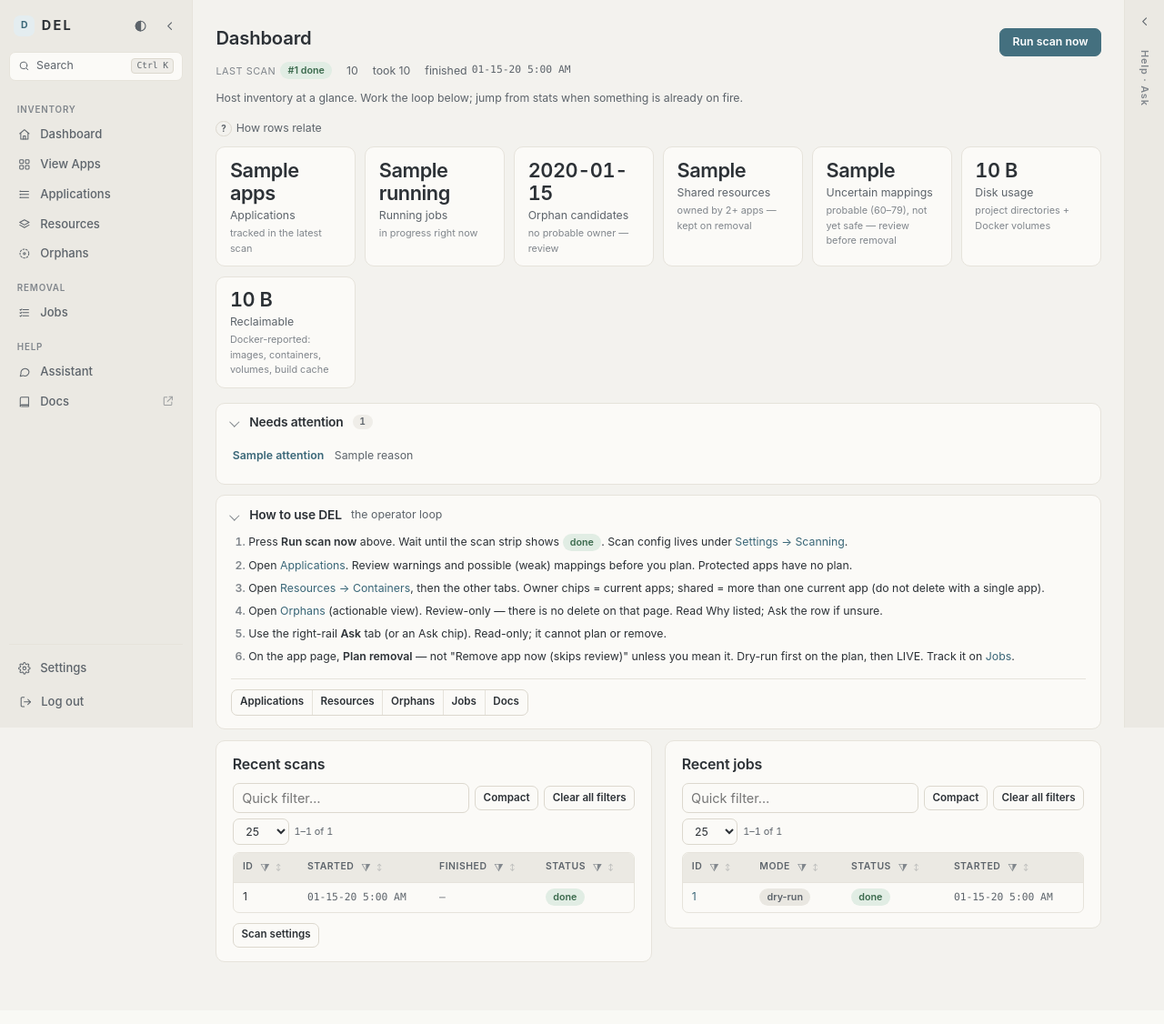
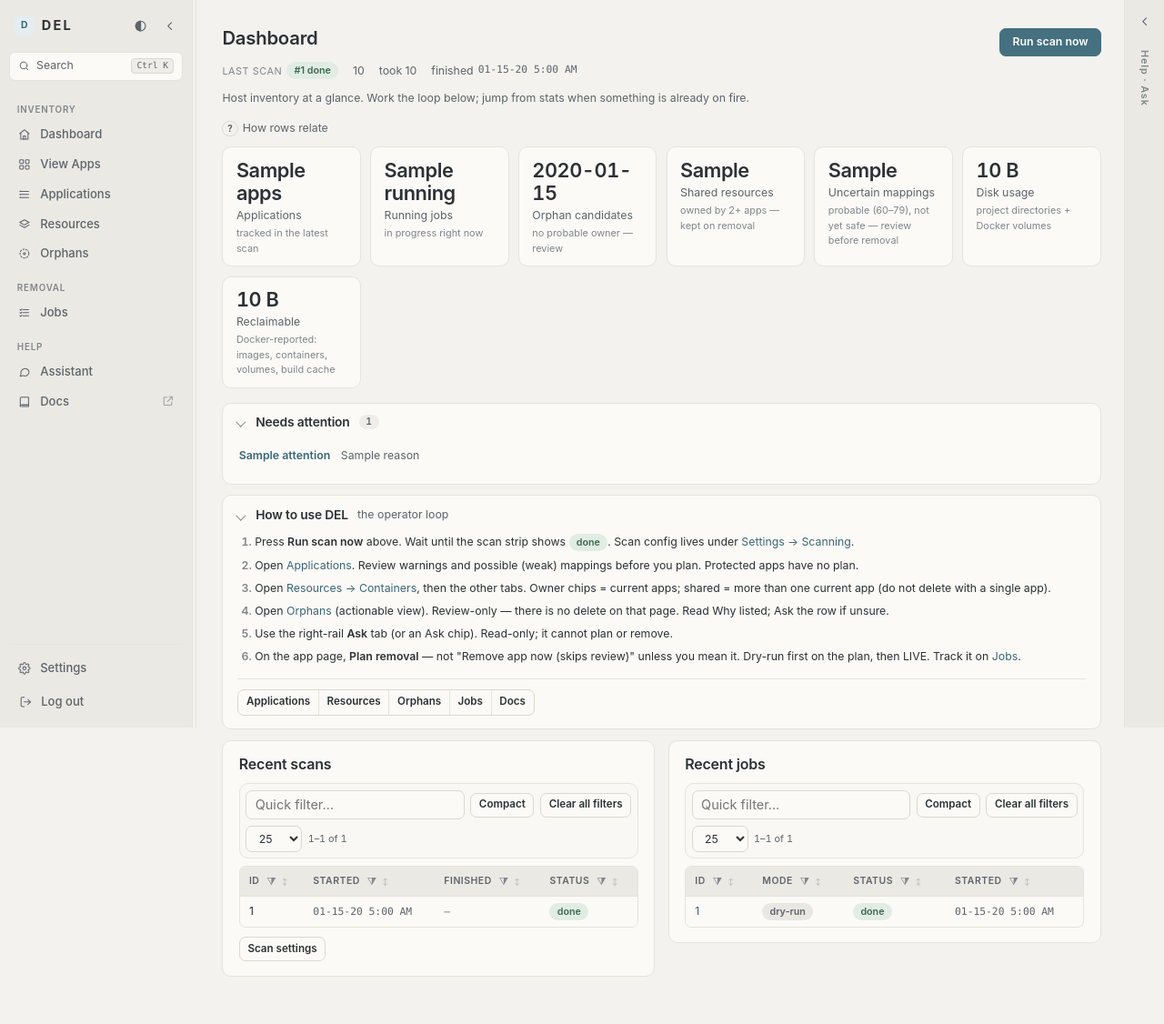
Before and after one commit to adminbjkai/del, a FastAPI app: template backend/del_app/web/templates/dashboard.html in a window 1280 px wide. Shown: the whole page at 91% size. Before the commit the page ends 1058 px from the top, so only its background shows below. Run offline with FastAPI, Linux system fonts and the light colour scheme; the template is opened without the code that fills it: most values are stand-ins (such as "Sample title", 1, 10 or a date in 2020); data that the repository does not hold is empty; some libraries are stand-ins or nearby versions.

Commit message:
Polish workspace layout and panel controls

```diff
--- a/backend/del_app/web/static/app.css
+++ b/backend/del_app/web/static/app.css
@@ -211,11 +211,16 @@ hr { border: 0; border-top: 1px solid var(--border-subtle); margin: var(--space-
 /* =========================================================================
    3  Shell: sidebar | content | right rail (Help / Ask)
    ========================================================================= */
-.layout { display: flex; min-height: 100vh; min-height: 100dvh; }
+.layout {
+  --sidebar-width: 212px;
+  --rail-width: 300px;
+  display: flex;
+  min-height: 100vh;
+  min-height: 100dvh;
+}
 
 .sidebar {
-  --sidebar-w: 212px;
-  width: var(--sidebar-w);
+  width: var(--sidebar-width);
   flex-shrink: 0;
   position: sticky;
   top: 0;
@@ -335,7 +340,7 @@ hr { border: 0; border-top: 1px solid var(--border-subtle); margin: var(--space-
 .layout.sidebar-collapsed .logout-btn { justify-content: center; padding-left: 0; padding-right: 0; gap: 0; }
 .layout.sidebar-collapsed .sidebar-collapse-btn .ico { transform: rotate(180deg); }
 
-.main-wrap { flex: 1; display: flex; min-width: 0; align-items: flex-start; max-width: 100%; overflow-x: clip; }
+.main-wrap { flex: 1; display: flex; min-width: 0; min-height: 100vh; min-height: 100dvh; align-items: flex-start; max-width: 100%; overflow-x: clip; }
 .content {
   flex: 1 1 auto;
   width: 100%;
@@ -410,6 +414,42 @@ hr { border: 0; border-top: 1px solid var(--border-subtle); margin: var(--space-
   border: 0; background: none; font-family: inherit;
 }
 .layout.glossary-collapsed .rail-collapsed-label:hover { color: var(--accent); }
+
+/* Desktop shell dividers double as persistent, keyboard-accessible resizers. */
+.panel-resizer {
+  display: none;
+  position: sticky;
+  top: 0;
+  z-index: 42;
+  width: 7px;
+  height: 100vh;
+  height: 100dvh;
+  flex: 0 0 7px;
+  cursor: col-resize;
+  touch-action: none;
+}
+.panel-resizer::after {
+  content: "";
+  position: absolute;
+  inset: 0 3px;
+  background: var(--border-subtle);
+  transition: background var(--ease), box-shadow var(--ease);
+}
+.panel-resizer:hover::after,
+.panel-resizer:focus-visible::after,
+.panel-resizer.is-dragging::after {
+  background: var(--accent);
+  box-shadow: 0 0 0 2px var(--accent-soft);
+}
+body.is-panel-resizing { cursor: col-resize; user-select: none; }
+@media (min-width: 900px) {
+  .sidebar-resizer { display: block; }
+  .layout.sidebar-collapsed .sidebar-resizer { display: none; }
+}
+@media (min-width: 1280px) {
+  .rail-resizer { display: block; }
+  .layout.glossary-collapsed .rail-resizer { display: none; }
+}
 
 /* Glossary cards inside the rail / sheet */
 .glossary-inner { font-size: 0.84rem; line-height: 1.5; padding: 0.85rem 0.85rem 1.5rem; scrollbar-gutter: stable; }
@@ -996,7 +1036,12 @@ a.assistant-ask-link.chip { font-weight: 600; color: var(--accent); }
    ========================================================================= */
 .table-block { width: 100%; max-width: 100%; min-width: 0; margin: 0 0 var(--space-2); }
 .panel > .table-block:last-child, .section-body > .table-block:last-child { margin-bottom: 0; }
-.table-toolbar { display: flex; flex-wrap: wrap; align-items: center; gap: 0.4rem; margin-bottom: 0.55rem; max-width: 100%; }
+.table-toolbar {
+  display: flex; flex-wrap: wrap; align-items: center; gap: 0.45rem;
+  margin-bottom: 0.55rem; max-width: 100%; padding: 0.45rem;
+  border: 1px solid var(--border-subtle); border-radius: var(--radius);
+  background: color-mix(in srgb, var(--bg-card) 72%, var(--bg));
+}
 .table-toolbar.is-minimal .table-filter,
 .table-toolbar.is-minimal .table-pagesize,
 .table-toolbar.is-minimal .table-pager,
--- a/backend/del_app/web/static/app.js
+++ b/backend/del_app/web/static/app.js
@@ -34,7 +34,7 @@
     set: function (theme) {
       document.documentElement.setAttribute("data-theme", theme);
       document.querySelectorAll("meta[data-theme-color]").forEach(function (meta) {
-        meta.content = theme === "light" ? "#f3f2ee" : "#1a1e23";
+        meta.content = theme === "light" ? "#f3f2ee" : "#1b2021";
       });
       try { localStorage.setItem(THEME_KEY, theme); } catch (e) {}
       var btn = document.getElementById("theme-toggle");
@@ -1767,9 +1767,76 @@
   var sidebar = document.getElementById("sidebar");
   var navToggle = document.getElementById("nav-toggle");
   var sidebarCollapse = document.getElementById("sidebar-collapse");
+  var sidebarResizer = document.getElementById("sidebar-resizer");
   var navBackdrop = document.getElementById("nav-backdrop");
   var navDrawer = document.getElementById("nav-drawer");
   var SIDEBAR_KEY = "del.sidebarCollapsed";
+  var SIDEBAR_WIDTH_KEY = "del.sidebarWidth";
+
+  function clampPanelWidth(value, min, max) {
+    return Math.max(min, Math.min(max, Math.round(value)));
+  }
+
+  function makePanelResizable(handle, panel, cssVariable, storageKey, min, max, initial, direction) {
+    if (!handle || !panel || !layout) return;
+
+    function apply(value, remember) {
+      var width = clampPanelWidth(value, min, max);
+      layout.style.setProperty(cssVariable, width + "px");
+      handle.setAttribute("aria-valuenow", String(width));
+      if (remember !== false) {
+        try { localStorage.setItem(storageKey, String(width)); } catch (e) {}
+      }
+      return width;
+    }
+
+    try {
+      var stored = parseInt(localStorage.getItem(storageKey), 10);
+      apply(Number.isFinite(stored) ? stored : initial, false);
+    } catch (e) { apply(initial, false); }
+
+    handle.addEventListener("pointerdown", function (event) {
+      if (event.button !== 0) return;
+      event.preventDefault();
+      var startX = event.clientX;
+      var startWidth = panel.getBoundingClientRect().width;
+      handle.classList.add("is-dragging");
+      document.body.classList.add("is-panel-resizing");
+      handle.setPointerCapture(event.pointerId);
+
+      function move(moveEvent) {
+        apply(startWidth + ((moveEvent.clientX - startX) * direction));
+      }
+      function finish() {
+        handle.classList.remove("is-dragging");
+        document.body.classList.remove("is-panel-resizing");
+        handle.removeEventListener("pointermove", move);
+        handle.removeEventListener("pointerup", finish);
+        handle.removeEventListener("pointercancel", finish);
+      }
+      handle.addEventListener("pointermove", move);
+      handle.addEventListener("pointerup", finish);
+      handle.addEventListener("pointercancel", finish);
+    });
+
+    handle.addEventListener("keydown", function (event) {
+      if (event.key !== "ArrowLeft" && event.key !== "ArrowRight") return;
+      event.preventDefault();
+      var current = panel.getBoundingClientRect().width;
+      var step = event.shiftKey ? 32 : 12;
+      var physicalDelta = event.key === "ArrowRight" ? step : -step;
+      apply(current + (physicalDelta * direction));
+    });
+
+    handle.addEventListener("dblclick", function () {
+      apply(initial);
+    });
+  }
+
+  makePanelResizable(
+    sidebarResizer, sidebar, "--sidebar-width", SIDEBAR_WIDTH_KEY,
+    184, 320, 212, 1
+  );
 
   function isMobileNav() {
     return matchesMobile();
@@ -1886,6 +1953,12 @@
   // =========================================================================
   var GLOSSARY_COLLAPSE_KEY = "del.glossaryCollapsed";
   var glossaryCollapseBtn = document.getElementById("glossary-collapse");
+  var glossaryRail = document.getElementById("glossary-rail");
+  var railResizer = document.getElementById("rail-resizer");
+  makePanelResizable(
+    railResizer, glossaryRail, "--rail-width", "del.rightRailWidth",
+    280, 520, 300, -1
+  );
   function setGlossaryCollapsed(collapsed, remember) {
     if (!layout) return;
     if (window.matchMedia && window.matchMedia("(max-width: 1279px)").matches) {
--- a/backend/del_app/web/static/theme-init.js
+++ b/backend/del_app/web/static/theme-init.js
@@ -6,7 +6,7 @@
     }
     document.documentElement.setAttribute("data-theme", t);
     document.querySelectorAll("meta[data-theme-color]").forEach(function (meta) {
-      meta.content = t === "light" ? "#f3f2ee" : "#1a1e23";
+      meta.content = t === "light" ? "#f3f2ee" : "#1b2021";
     });
     var d = localStorage.getItem("del-density");
     if (d === "compact" || d === "comfortable") {
--- a/backend/del_app/web/templates/base.html
+++ b/backend/del_app/web/templates/base.html
@@ -4,7 +4,7 @@
   <meta charset="utf-8">
   <meta name="viewport" content="width=device-width, initial-scale=1, viewport-fit=cover">
   <meta name="description" content="DEL — application inventory and safe uninstall for this host: discover apps, map their resources, and remove them with an auditable plan.">
-  <meta name="theme-color" content="#1a1e23" media="(prefers-color-scheme: dark)" data-theme-color>
+  <meta name="theme-color" content="#1b2021" media="(prefers-color-scheme: dark)" data-theme-color>
   <meta name="theme-color" content="#f3f2ee" media="(prefers-color-scheme: light)" data-theme-color>
   <title>{% block title %}DEL{% endblock %} · DEL</title>
   <link rel="icon" href="/static/favicon.svg" type="image/svg+xml">
@@ -96,6 +96,10 @@
         </div>
       </div>
     </nav>
+    <div class="panel-resizer sidebar-resizer" id="sidebar-resizer" role="separator"
+         aria-label="Resize navigation panel" aria-orientation="vertical"
+         aria-valuemin="184" aria-valuemax="320" aria-valuenow="212" tabindex="0"
+         title="Drag or use arrow keys to resize; double-click to reset"></div>
 
     <div class="main-wrap">
       <main class="content" id="main-content">
@@ -107,6 +111,10 @@
         </div>
       </main>
 
+      <div class="panel-resizer rail-resizer" id="rail-resizer" role="separator"
+           aria-label="Resize Help and Ask panel" aria-orientation="vertical"
+           aria-valuemin="280" aria-valuemax="520" aria-valuenow="300" tabindex="0"
+           title="Drag or use arrow keys to resize; double-click to reset"></div>
       <aside class="glossary-rail" id="glossary-rail" aria-label="Help and assistant">
         <button type="button" id="glossary-collapse" class="icon-btn glossary-collapse-btn"
                 aria-label="Hide help panel" title="Hide help panel">{{ i.icon('chevron-right') }}</button>
--- a/backend/del_app/web/templates/login.html
+++ b/backend/del_app/web/templates/login.html
@@ -3,7 +3,7 @@
 <head>
   <meta charset="utf-8">
   <meta name="viewport" content="width=device-width, initial-scale=1, viewport-fit=cover">
-  <meta name="theme-color" content="#1a1e23" media="(prefers-color-scheme: dark)" data-theme-color>
+  <meta name="theme-color" content="#1b2021" media="(prefers-color-scheme: dark)" data-theme-color>
   <meta name="theme-color" content="#f3f2ee" media="(prefers-color-scheme: light)" data-theme-color>
   <title>Log in · DEL</title>
   <link rel="icon" href="/static/favicon.svg" type="image/svg+xml">
--- a/fern/docs.yml
+++ b/fern/docs.yml
@@ -65,7 +65,7 @@ colors:
     dark: "#8db5c4"
     light: "#2d5260"
   background:
-    dark: "#1a1e23"
+    dark: "#1b2021"
     light: "#f3f2ee"
 
 layout:
```
Also changed, not shown: other parts of backend/del_app/web/static/app.css (+21 -21 lines), docs/UI.md (+7 -2 lines), tests/test_web.py (+4 -0 lines), CHANGELOG.md, README.md, 1 other file.
